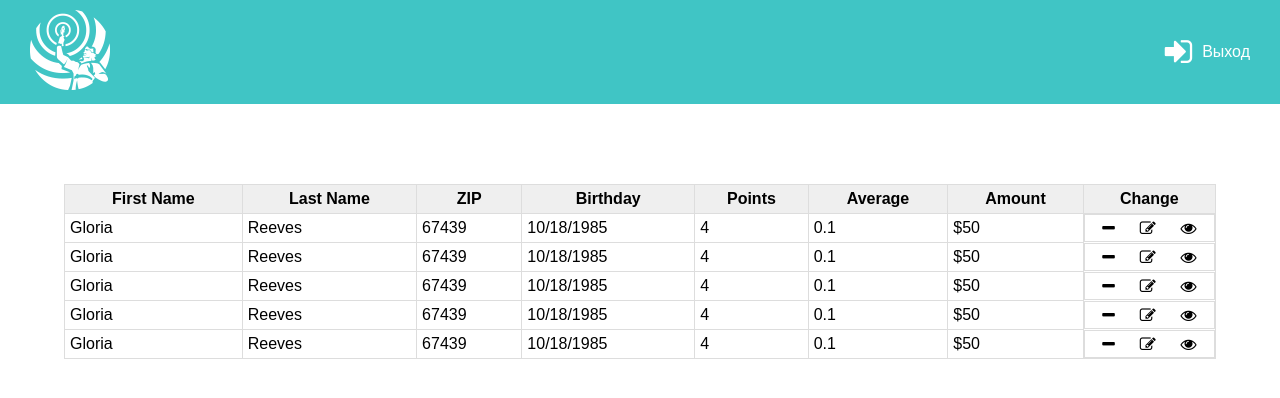
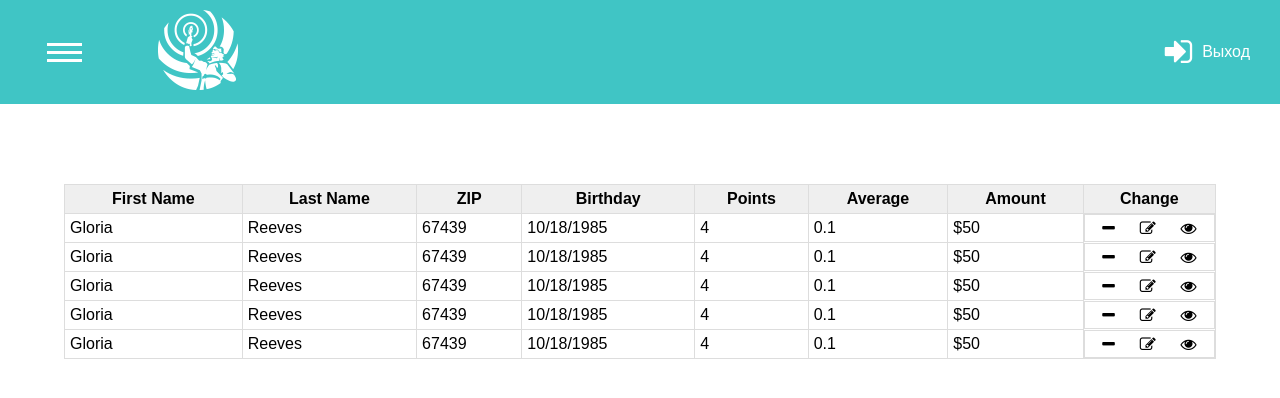
Before and after one commit to BehzodRj/MavjiSomon, an Angular app: page /account in a window 1280 px wide. Shown: the top 398 px of the page. Built offline with nearby package versions, Linux system fonts and the light colour scheme; a web font is replaced by a local one.

Commit message:
add burger menu

```diff
--- a/src/app/account-page/account-page.component.css
+++ b/src/app/account-page/account-page.component.css
@@ -1,10 +1,23 @@
+*{
+    box-sizing: border-box;
+    padding: 0;
+    margin: 0;
+}
+body{
+    padding: 0;
+    margin: 0;
+    font-family: Arial, sans-serif;
+}
+
 .header{
+    display: flex;
+    justify-content: space-between;
     padding: 10px 0;
     width: 100%;
-    min-width: 280px;
     background: #00B2b2bf;
 }
 .container{
+    width: 90%;
     display: flex;
     align-items: center;
     justify-content: space-between;
@@ -17,12 +30,112 @@
 .logOut p{
     margin-left: 10px;
 }
-.fa-sign-in, .p {
+.fa, .p {
     color: #fff;
-}
-.fa{
     cursor: pointer;
 }
+
+
+ .hamburger-menu{
+     width: 10%;
+     display: flex;
+     align-items: center;
+     justify-content: center;
+
+ }
+ /* скрываем чекбокс */
+#menu__toggle {
+    opacity: 0;
+  }
+  /* стилизуем кнопку */
+.menu__btn {
+    display: flex;
+    align-items: center;
+    position: fixed;
+    width: 35px;
+    height: 35px;
+    cursor: pointer;
+    z-index: 1;
+}
+  /* добавляем "гамбургер" */
+.menu__btn > span,
+.menu__btn > span::before,
+.menu__btn > span::after {
+    display: block;
+    position: absolute;
+    width: 100%;
+    height: 3px;
+    background-color:#fff;
+}
+.menu__btn > span::before {
+    content: '';
+    top: -8px;
+}
+.menu__btn > span::after {
+    content: '';
+    top: 8px;
+}
+  /* контейнер меню */
+.menu__box {
+    display: block;
+    position: fixed;
+    visibility: hidden;
+    top: 0;
+    left: -100%;
+    width: 340px;
+    height: 100%;
+    margin: 0;
+    padding: 120px 0;
+    list-style: none;
+    text-align: center;
+    background-color:#25d4d4;
+    box-shadow: 1px 0px 6px rgba(0, 0, 0, .2);
+  }
+  /* элементы меню */
+.menu__item {
+    display: block;
+    padding: 12px 24px;
+    color: #333;
+    font-family: 'Roboto', sans-serif;
+    font-size: 20px;
+    font-weight: 600;
+    text-decoration: none;
+}
+.menu__item:hover {
+    background-color: #CFD8DC;
+}
+#menu__toggle:checked ~ .menu__btn > span {
+    transform: rotate(45deg);
+}
+#menu__toggle:checked ~ .menu__btn > span::before {
+    top: 0;
+    transform: rotate(0);
+}
+#menu__toggle:checked ~ .menu__btn > span::after {
+    top: 0;
+    transform: rotate(90deg);
+}
+#menu__toggle:checked ~ .menu__box {
+    visibility: visible;
+    left: 0;
+}
+.menu__btn > span,
+.menu__btn > span::before,
+.menu__btn > span::after {
+  transition-duration: .25s;
+}
+.menu__box {
+  transition-duration: .25s;
+}
+.menu__item {
+  transition-duration: .25s;
+}
+
+
+
+
+
+
 .table {
 	width: 90%;
 	border: 1px solid #dddddd;
@@ -39,10 +152,15 @@
 	border: 1px solid #dddddd;
 	padding: 5px;
 }
+.fa-minus, .fa-edit, .fa-eye{
+    color: #000;
+
+}
+.fa:active{
+    transform: scale(.9);
+}
 .change{
     display: flex;
     justify-content: space-around;
+
 }
-.fa:active{
-    transform: scale(.7);
-}
--- a/src/app/account-page/account-page.component.html
+++ b/src/app/account-page/account-page.component.html
@@ -1,4 +1,17 @@
 <div class="header">
+    <div class="hamburger-menu">
+        <input id="menu__toggle" type="checkbox" />
+        <label class="menu__btn" for="menu__toggle">
+          <span></span>
+        </label>
+        <ul class="menu__box">
+          <li><a class="menu__item" href="#">Главная</a></li>
+          <li><a class="menu__item" href="#">Проекты</a></li>
+          <li><a class="menu__item" href="#">Команда</a></li>
+          <li><a class="menu__item" href="#">Блог</a></li>
+          <li><a class="menu__item" href="#">Контакты</a></li>
+        </ul>
+      </div>
     <div class="container">
         <div class="logo">
             <img src="/assets/img/logo_header.png" alt="">
```
